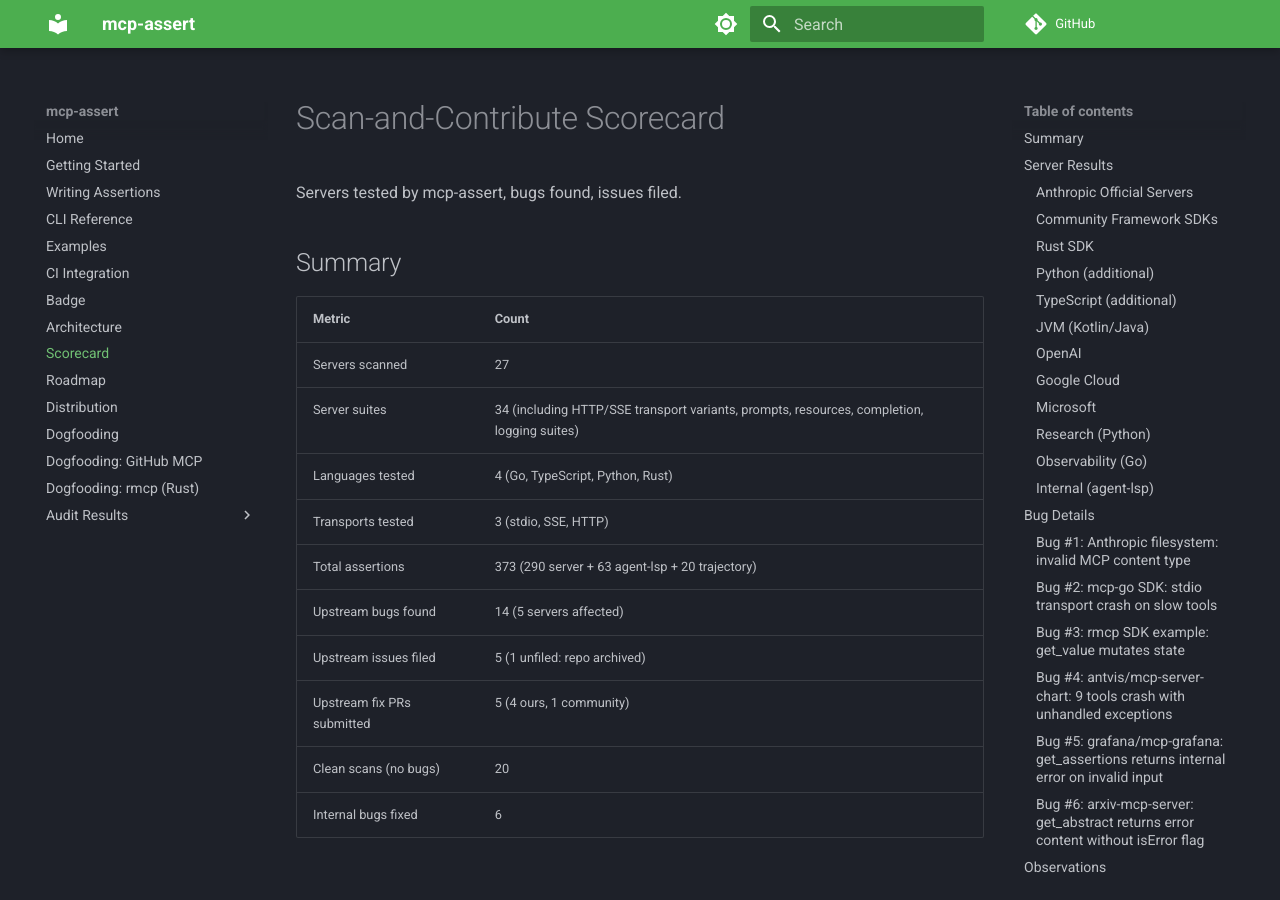
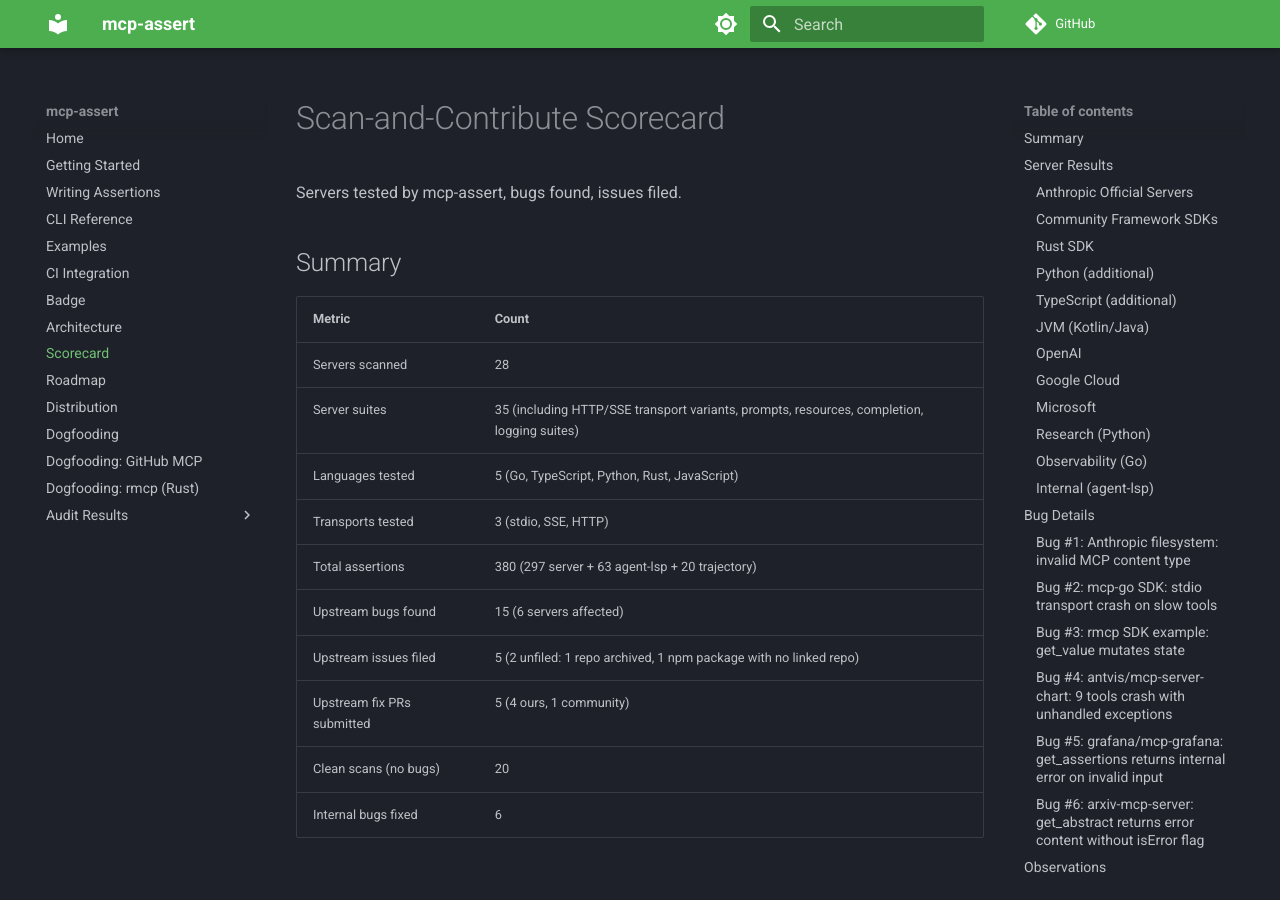
Before and after one commit to blackwell-systems/mcp-assert, an MkDocs documentation site: the page built from docs/scorecard.md, in a window 1280 px wide and 900 px high. Built offline with MkDocs 1.6.1 and Material for MkDocs 9.7.7, drawn with Linux system fonts in a browser that asks for light colours; comment, search, counter and statistics services are not loaded.

Commit message:
feat: scan git-mcp (7 assertions, 1 bug found)
git-mcp npm package (36 tools). 7 assertions: status, log, branches,
diff, show, reflog, invalid repo path. 6 pass, 1 bug: git_status
returns isError=false for invalid repo path (same pattern as arxiv).
Cannot file issue (npm package has no linked GitHub repo).

Also includes VHS bug demo tape for antvis chart crashes.

28 servers, 380 assertions, 15 bugs across 6 servers.

```diff
--- a/docs/scorecard.md
+++ b/docs/scorecard.md
@@ -6,13 +6,13 @@
 
 | Metric | Count |
 |--------|-------|
-| Servers scanned | 27 |
-| Server suites | 34 (including HTTP/SSE transport variants, prompts, resources, completion, logging suites) |
-| Languages tested | 4 (Go, TypeScript, Python, Rust) |
+| Servers scanned | 28 |
+| Server suites | 35 (including HTTP/SSE transport variants, prompts, resources, completion, logging suites) |
+| Languages tested | 5 (Go, TypeScript, Python, Rust, JavaScript) |
 | Transports tested | 3 (stdio, SSE, HTTP) |
-| Total assertions | 373 (290 server + 63 agent-lsp + 20 trajectory) |
-| Upstream bugs found | 14 (5 servers affected) |
-| Upstream issues filed | 5 (1 unfiled: repo archived) |
+| Total assertions | 380 (297 server + 63 agent-lsp + 20 trajectory) |
+| Upstream bugs found | 15 (6 servers affected) |
+| Upstream issues filed | 5 (2 unfiled: 1 repo archived, 1 npm package with no linked repo) |
 | Upstream fix PRs submitted | 5 (4 ours, 1 community) |
 | Clean scans (no bugs) | 20 |
 | Internal bugs fixed | 6 |
```
Also changed, not shown: assets/bug-antvis.gif (added), 8 other files.
